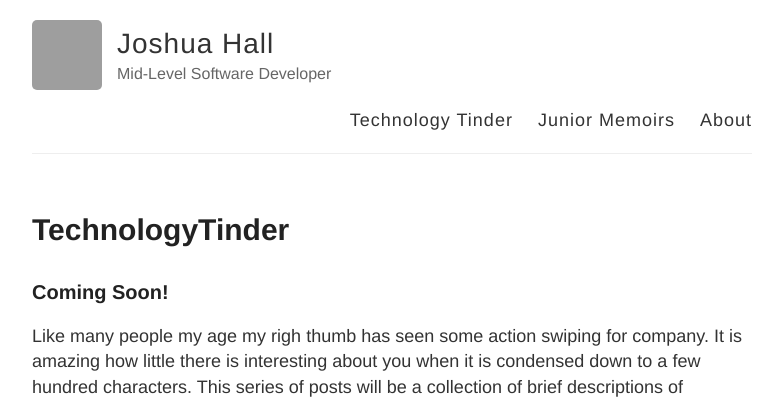
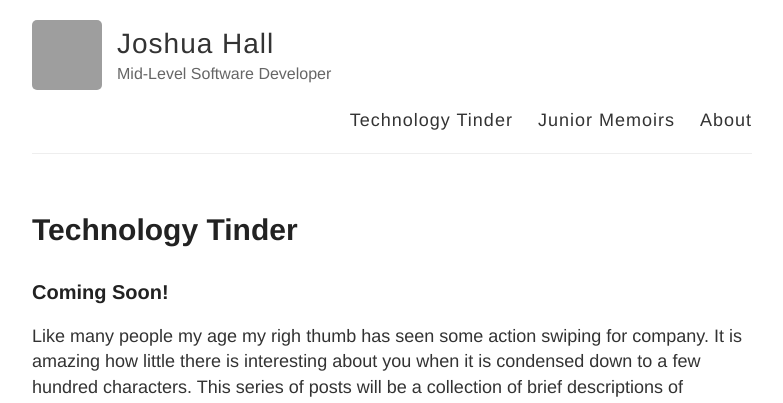
Before and after one commit to JoshuaHall1995/JoshuaHall1995.github.io, a Jekyll site: the page built from technologyTInder.md, in a window 1280 px wide, cut to the strip 0-403 px from the top of the page. Shown: the whole strip, without its empty margins (248-1031 px from the left). Built offline with Jekyll 4.4.1, drawn with Linux system fonts in a browser that asks for light colours; grey boxes are pictures that could not be loaded.

Commit message:
Test slug

```diff
--- a/technologyTInder.md
+++ b/technologyTInder.md
@@ -1,7 +1,7 @@
 ---
 layout: page
-title: TechnologyTinder
-permalink: /technologyTinder/
+title: Technology Tinder
+slug: technologyTinder
 ---
 
 ### Coming Soon!
```
